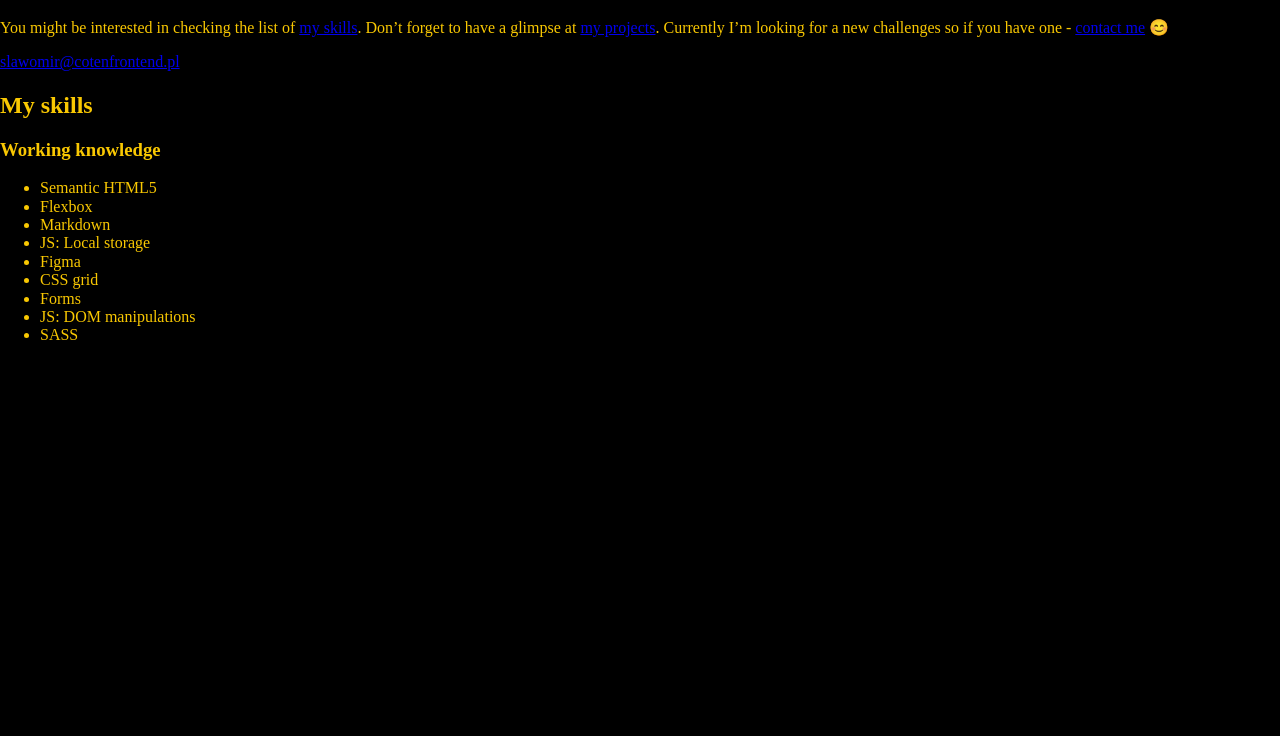
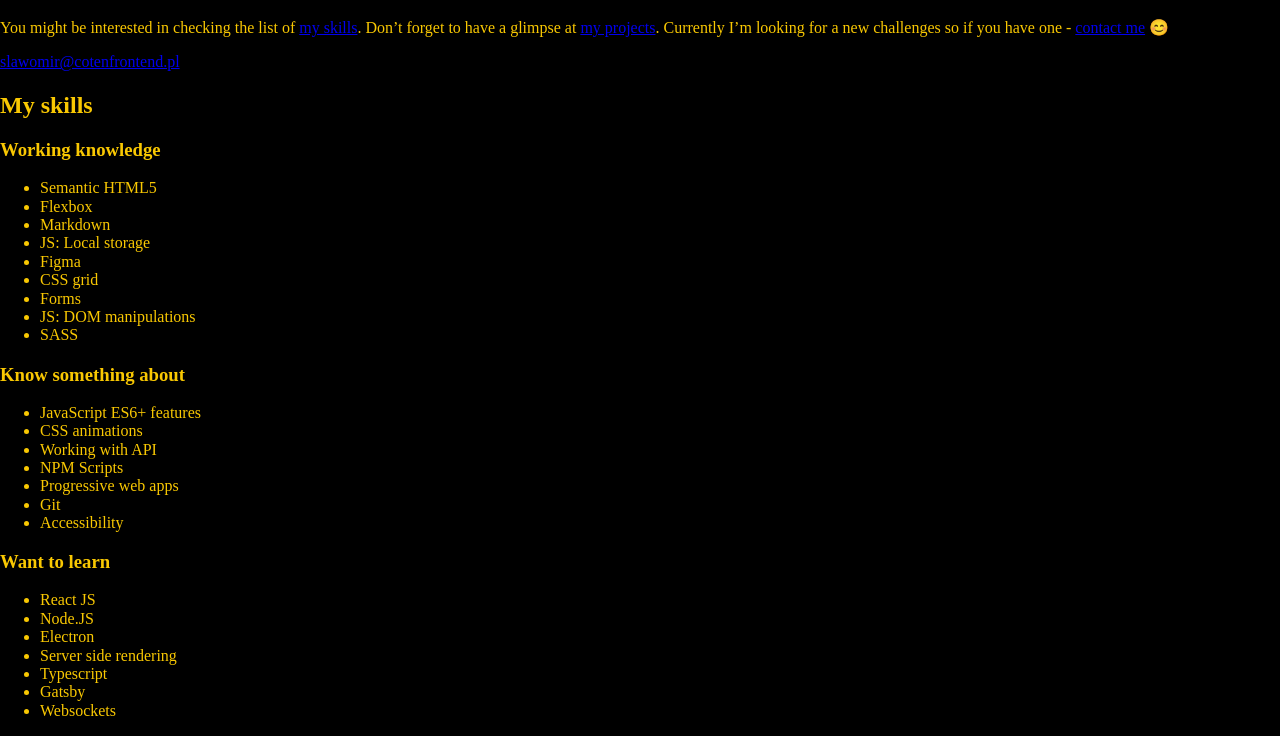
Before and after one commit to srostkow/srostkow.github.io, a website built with webpack: page src/content/index.html in a window 1280 px wide. Shown: the part 116-852 px from the top of the page. Before the commit the page ends 800 px from the top, so only its background shows below. Built offline with nearby package versions, Linux system fonts and the light colour scheme; files whose address does not match are found by name.

Commit message:
skills section markup

```diff
--- a/src/content/index.html
+++ b/src/content/index.html
@@ -56,6 +56,30 @@
             <li class="skills__category__item">SASS</li>
           </ul>
         </section>
+        <section class="skills__category">
+          <h3 class="skills__category__title">Know something about</h3>
+          <ul class="skills__category__list">
+            <li class="skills__category__item">JavaScript ES6+ features</li>
+            <li class="skills__category__item">CSS animations</li>
+            <li class="skills__category__item">Working with API</li>
+            <li class="skills__category__item">NPM Scripts</li>
+            <li class="skills__category__item">Progressive web apps</li>
+            <li class="skills__category__item">Git</li>
+            <li class="skills__category__item">Accessibility</li>
+          </ul>
+        </section>
+        <section class="skills__category">
+          <h3 class="skills__category__title">Want to learn</h3>
+          <ul class="skills__category__list">
+            <li class="skills__category__item">React JS</li>
+            <li class="skills__category__item">Node.JS</li>
+            <li class="skills__category__item">Electron</li>
+            <li class="skills__category__item">Server side rendering</li>
+            <li class="skills__category__item">Typescript</li>
+            <li class="skills__category__item">Gatsby</li>
+            <li class="skills__category__item">Websockets</li>
+          </ul>
+        </section>
       </section>
     </main>
     <script src="js/main.js"></script>
```
Also changed, not shown: dist/index.html.
